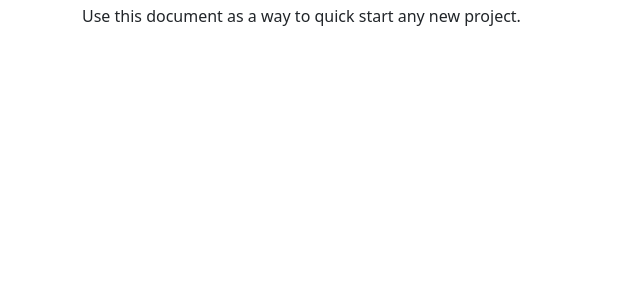
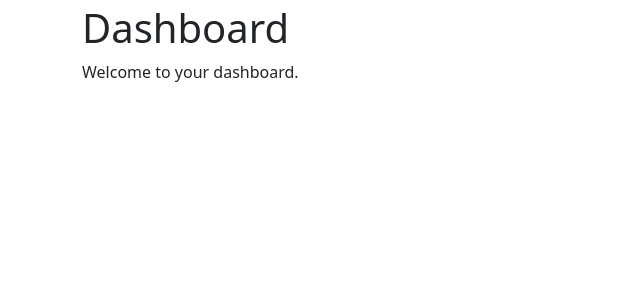
Before and after one commit to kenvilar/django-socmed, a Django app: page / in a window 1280 px wide. Shown: the part 56-356 px from the top of the page, without its empty margins (0-640 px from the left). Run offline with Django 3.2, Linux system fonts and the light colour scheme; parts of the project's set-up code (start-up, migrations or seed data) failed here and were passed over; some libraries are stand-ins or nearby versions.

Commit message:
Make / path as dashboard page

```diff
--- a/config/urls.py
+++ b/config/urls.py
@@ -9,9 +9,10 @@ from drf_spectacular.views import SpectacularAPIView, SpectacularSwaggerView
 from rest_framework.authtoken.views import obtain_auth_token
 
 urlpatterns = [
-    path("", TemplateView.as_view(template_name="pages/home.html"), name="home"),
+    # path("", TemplateView.as_view(template_name="pages/home.html"), name="home"),
+    path("", TemplateView.as_view(template_name="pages/dashboard.html")),
     path(
-        "dasboard/",
+        "dashboard/",
         TemplateView.as_view(template_name="pages/dashboard.html"),
         name="dashboard",
     ),
--- a/django_socmed/templates/base.html
+++ b/django_socmed/templates/base.html
@@ -48,7 +48,7 @@
               aria-label="Toggle navigation">
         <span class="navbar-toggler-icon"></span>
       </button>
-      <a class="navbar-brand" href="{% url 'home' %}">Bookmarks</a>
+      <a class="navbar-brand" href="{% url 'dashboard' %}">Bookmarks</a>
 
       <div class="collapse navbar-collapse" id="navbarSupportedContent">
         <ul class="navbar-nav mr-auto">
```
